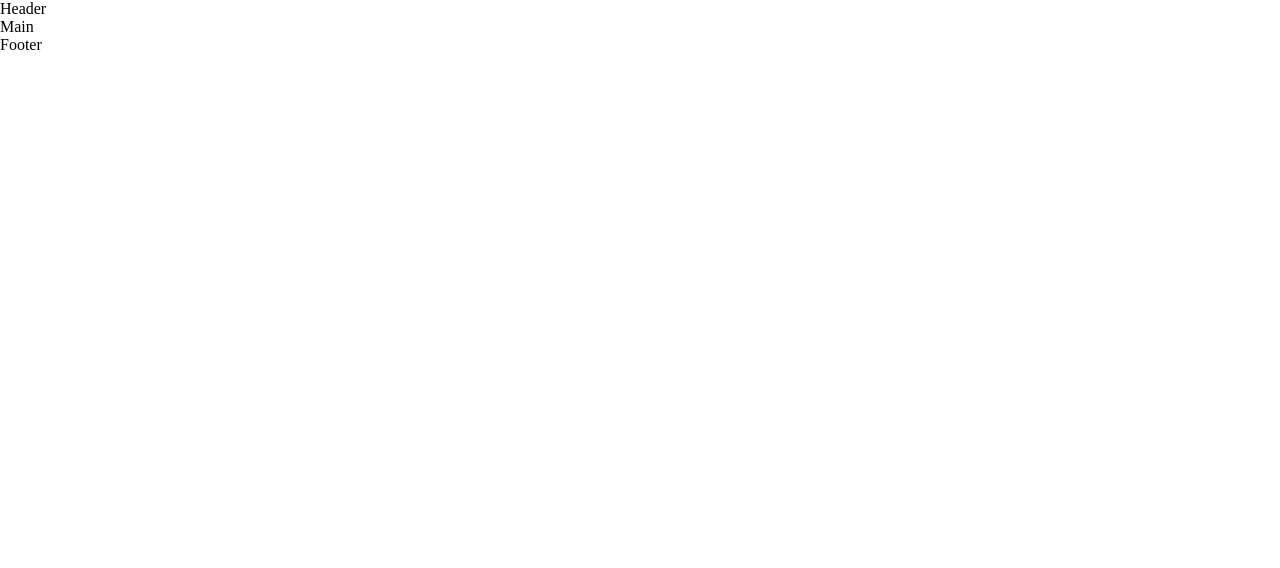
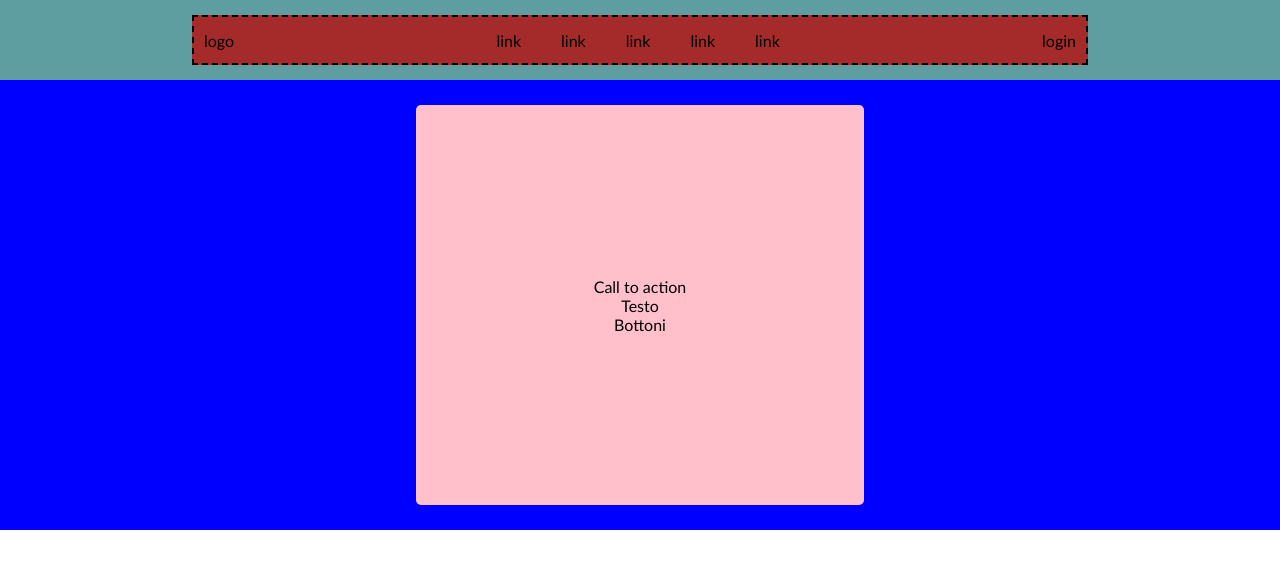
Before and after one commit to zeno-citiulo/htmlcss-struttura-discord, a plain HTML site: page index.html in a window 1280 px wide. Drawn offline with Linux system fonts and the light colour scheme.

Commit message:
[finished]header

```diff
--- a/css/style.css
+++ b/css/style.css
@@ -3,3 +3,84 @@
   padding: 0;
   box-sizing: border-box;
 }
+
+body{
+  font-family: 'Trebuchet MS', 'Lucida Sans Unicode', 'Lucida Grande', 'Lucida Sans', Arial, sans-serif;
+}
+
+/************************* HEADER ****************************/
+
+header{
+  height: 80px;
+  background-color:cadetblue;
+}
+
+.container{
+  width: 70%;
+  max-width: 1100px;
+  margin: 0 auto;
+}
+
+.row{
+  display: flex;
+  background-color: brown;
+  border: 2px dashed black;
+}
+
+.col{
+  padding: 0 10px;
+}
+
+header .container{
+  height: 100%;
+  padding-top: 15px;
+}
+
+header .navbar .row{
+  height: 50px;
+  align-items: center;
+  justify-content: space-between;
+}
+
+header nav ul{
+  display: flex;
+  list-style: none;
+}
+
+header nav ul a{
+  text-decoration: none;
+  color: black;
+  margin: 0 10px;
+  padding: 5px 10px;
+}
+
+
+
+
+.header-bot{
+  background-color: blue;
+  padding-top: 25px;
+  padding-bottom: 25px;
+  min-height: 100px;
+}
+
+.container-bot{
+  margin: auto;
+}
+
+.container-bot{
+  width: 35%;
+}
+
+.row-bot{
+  background-color: pink;
+  min-height: 400px;
+  border-radius: 5px;
+  display: flex;
+  justify-content: center;
+  align-items: center;
+}
+
+p{
+  text-align: center;
+}
--- a/index.html
+++ b/index.html
@@ -7,11 +7,51 @@
   <title>htmlcss-struttura-discord</title>
 </head>
 <body>
-  <header>Header</header>
+  <!--<header class="container">
+    <div class="div-box">
+      <p>logo</p>
+      <ul>
+        <li>link</li>
+        <li>link</li>
+        <li>link</li>
+        <li>link</li>
+        <li>link</li>
+      </ul>
+    </div>
+  </header>-->
 
+
+  <header>
+    <div class="container  navbar">
+      <div class="row ">
+        <div class="col ">logo</div>
+        <div class="col ">
+          <nav>
+            <ul>
+              <li><a href="#">link</a></li>
+              <li><a href="#">link</a></li>
+              <li><a href="#">link</a></li>
+              <li><a href="#">link</a></li>
+              <li><a href="#">link</a></li>
+            </ul>
+          </nav>
+        </div>
+        <div class="col ">login</div>
+      </div>
+    </div>
+    <div class="header-bot">
+      <div class="container-bot">
+        <div class="row-bot">
+          <p>Call to action <br>Testo <br>Bottoni</p>
+        </div>
+      </div>
+    </div>
+  </header>
+
+<!--
   <main>Main</main>
 
   <footer>Footer</footer>
-
+-->
 </body>
 </html>
```
